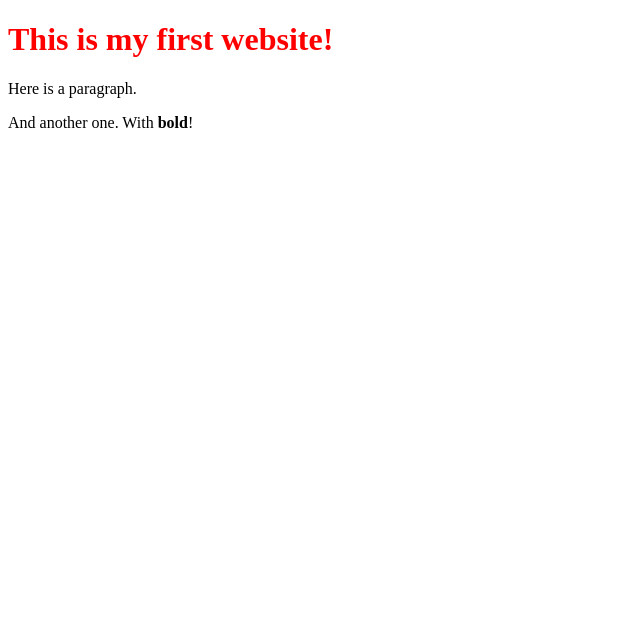
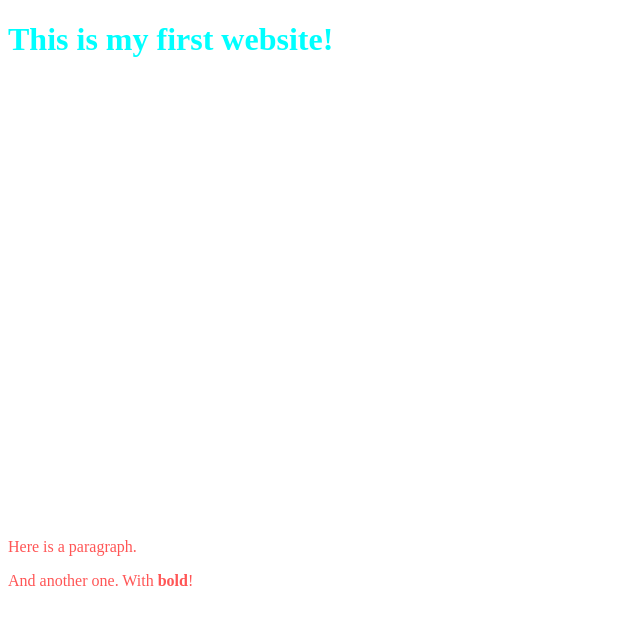
Before and after one commit to berh/hello-world-brh, a plain HTML site: page index.html in a window 1280 px wide. Shown: the whole page, without its empty margins (0-640 px from the left). Drawn offline with Linux system fonts and the light colour scheme.

Commit message:
Update main.css

```diff
--- a/main.css
+++ b/main.css
@@ -1,3 +1,8 @@
 h1 {
-  color: red;
+  color: #00ffff;
+  margin-bottom: 15em;
 }
+
+p {
+ color: #FF5555;
+}
```
